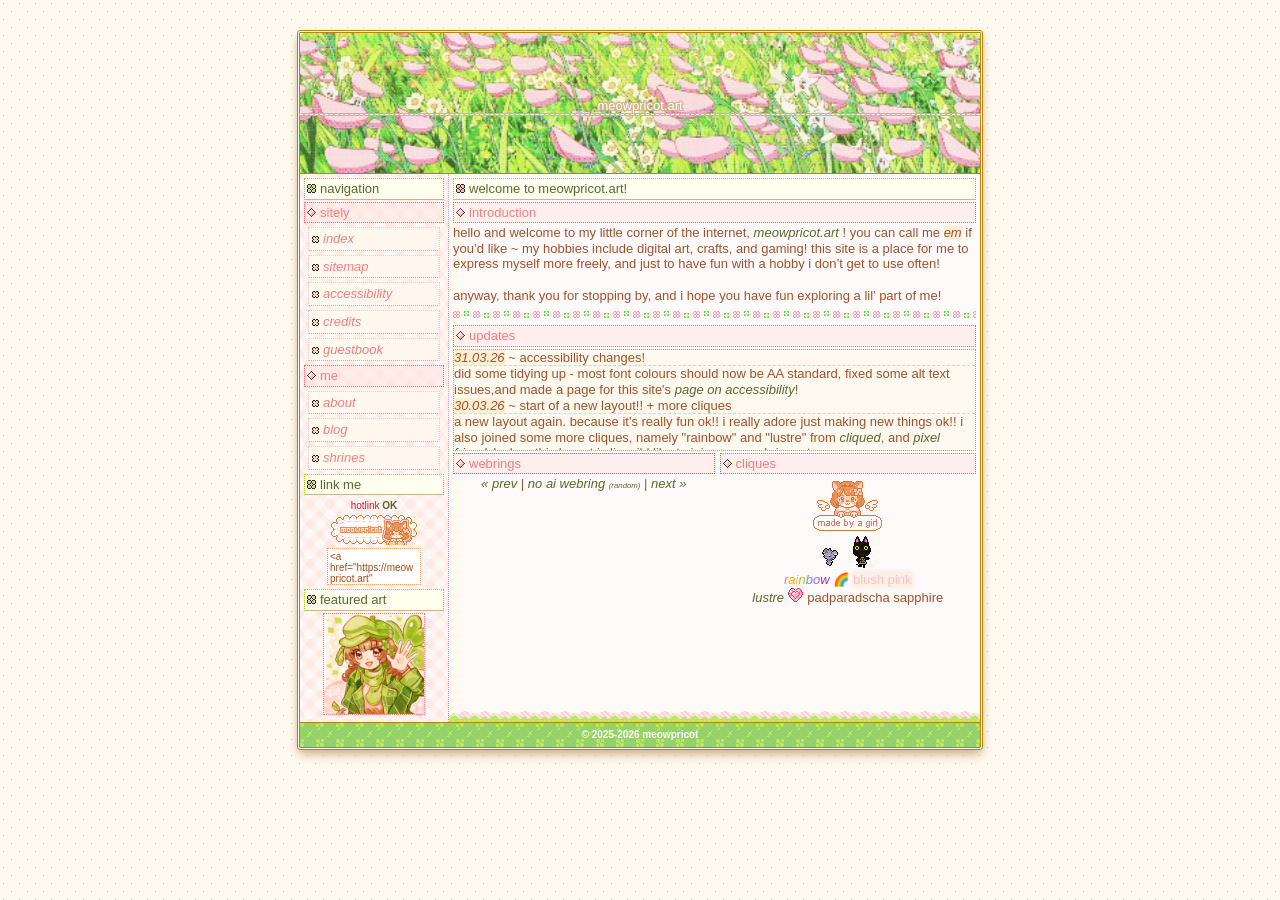
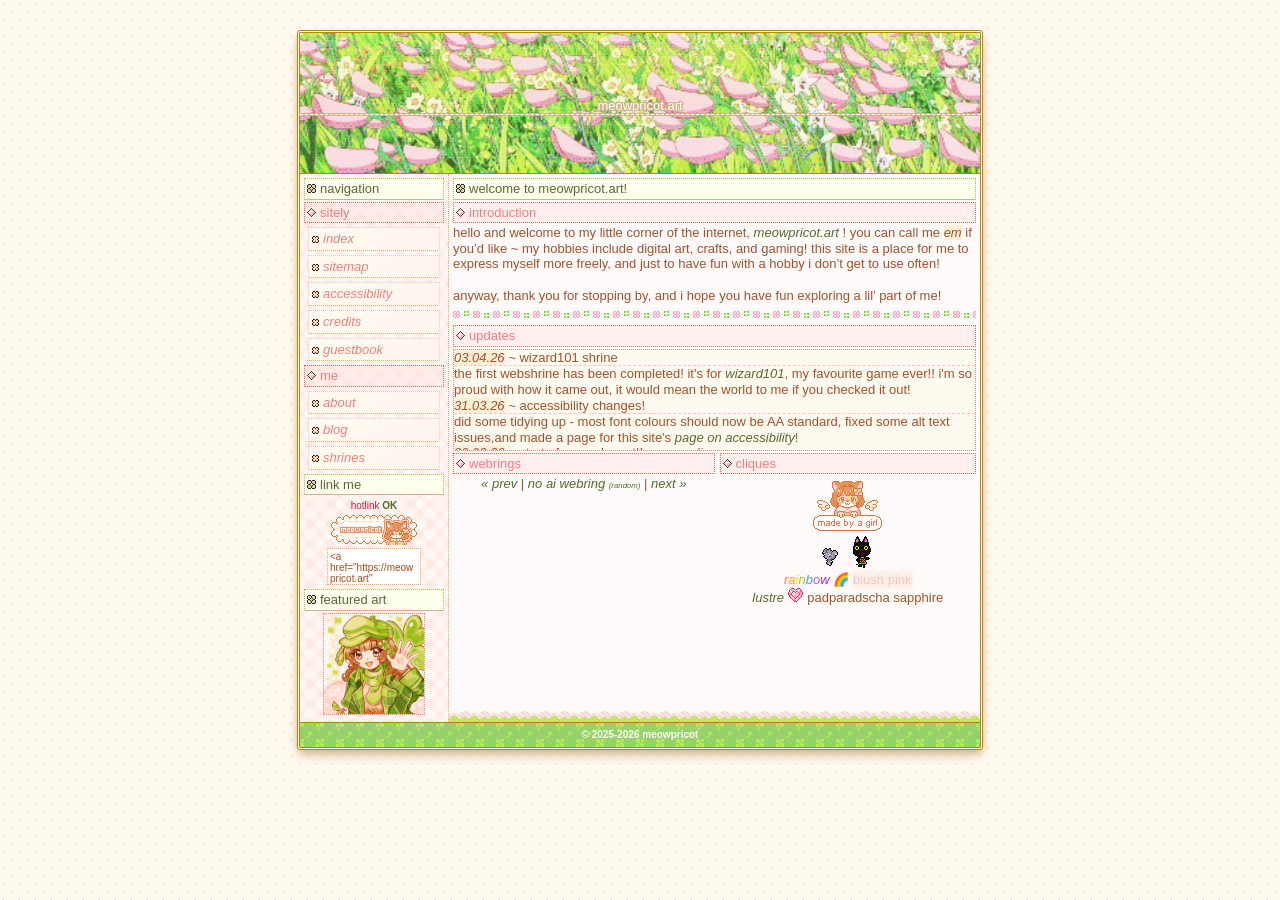
Before and after one commit to meowpricot/meowpricot.art, a Jekyll site: the page built from index.md, in a window 1280 px wide. Built offline with Jekyll 4.4.1, drawn with Linux system fonts in a browser that asks for light colours.

Commit message:
forgot to update the update log. oops.

```diff
--- a/_data/updates.yml
+++ b/_data/updates.yml
@@ -1,3 +1,6 @@
+- update: wizard101 shrine
+  date: 03.04.26
+  content: the first webshrine has been completed! it's for <a href="/wizard101">wizard101</a>, my favourite game ever!! i'm so proud with how it came out, it would mean the world to me if you checked it out!
 - update: accessibility changes!
   date: 31.03.26
   content: did some tidying up - most font colours should now be AA standard, fixed some alt text issues,and made a page for this site's <a href="/accessibility.html">page on accessibility</a>!
```
Also changed, not shown: 1 other file.
